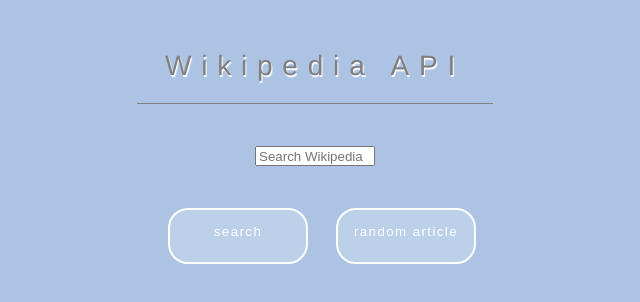
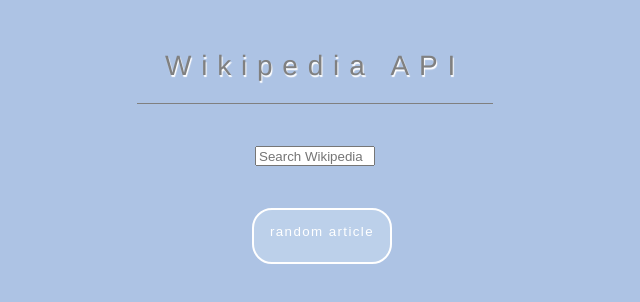
Before and after one commit to innaleikina/wikipedia, a plain HTML site: page index.html in a window 1280 px wide. Shown: the whole page, without its empty margins (325-965 px from the left). Drawn offline with nearby package versions, Linux system fonts and the light colour scheme.

Commit message:
autofill

```diff
--- a/index.html
+++ b/index.html
@@ -18,18 +18,14 @@
 
   <div class="container after-search">
     <input class="search-bar" type="text" name="search" placeholder="Search Wikipedia">
-    <button class=" random-button-search search">
-      search
-    </button>
+
     <a href="https://en.wikipedia.org/wiki/Special:Random" target="_blank"><button class="random-button-search">
  random
   </button></a>
   </div>
 
 <div class ="buttons-desktop container">
-  <button class=" random-button search">
-    search
-  </button>
+
   <a href="https://en.wikipedia.org/wiki/Special:Random" target="_blank"> <button class="random-button">
    random article
   </button></a>
--- a/js/index.js
+++ b/js/index.js
@@ -3,7 +3,7 @@ $(".random-button-search").hide();
 $("document").ready(function() {
   $(".search-bar").keyup(function(event) {
    // $(".articles").append("")
-    //Uses the enter key to update the search word(s)//
+    //Uses the enter key to update the search word(s) and generate results as the user types//
     if (event.keyCode === 13 || $(".search").on("click")) {
       $(".search-bar").click();
       //serach word(s)//
```
